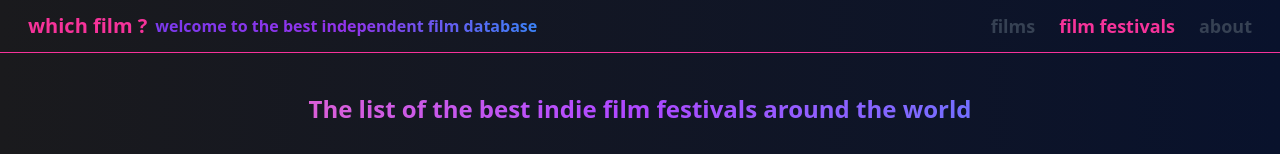
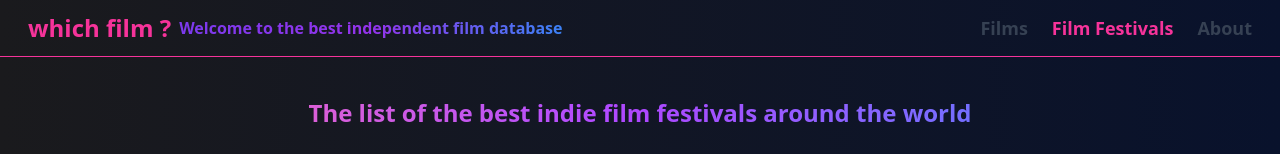
Before and after one commit to matteobu/whichfilm, a Next.js app: page /film-festival in a window 1280 px wide. Shown: the top 154 px of the page. Built offline with nearby package versions, Linux system fonts and the light colour scheme.

Commit message:
css style

```diff
--- a/components/headers/MainHeader.tsx
+++ b/components/headers/MainHeader.tsx
@@ -1,26 +1,47 @@
-// components/headers/MainHeader.js
 import Link from 'next/link';
 import NavLink from './NavLink';
-import { FaSearch } from 'react-icons/fa';
-import { activeButtonClassName } from '../utils-components/constants';
+import { PiFilmReel } from 'react-icons/pi';
+import { MdOutlineFestival } from 'react-icons/md';
+import { FaCircleInfo } from 'react-icons/fa6';
 
 export default function MainHeader() {
   return (
     <header className="bg-gradient-dark-gray-blue text-white p-3 sticky top-0 z-50 border-b-1 border-pink-500">
       <div className="max-w-7xl mx-auto px-4 flex justify-between items-center">
         <div className="flex space-x-2 items-center">
-          <Link href="/" className="text-pink-500 font-bold text-xl">
+          <Link
+            href="/"
+            className="text-pink-500 font-bold text-xl sm:text-2xl"
+          >
             which film ?
           </Link>
-          <span className="text-l font-bold text-transparent bg-gradient-pink-purple-blue-text">
-            welcome to the best independent film database
+          <span className="hidden sm:block text-l font-bold text-transparent bg-gradient-pink-purple-blue-text">
+            Welcome to the best independent film database
           </span>
         </div>
+
         <nav>
           <ul className="flex space-x-6 items-center h-full">
-            <NavLink href="/film-search">films</NavLink>
-            <NavLink href="/film-festival">film festivals</NavLink>
-            <NavLink href="/about">about</NavLink>
+            {/* Films link with icon */}
+            <NavLink href="/film-search">
+              {/* Icon visible only on small screens */}
+              <PiFilmReel className="text-xl sm:hidden" />
+              <span className="hidden sm:inline">Films</span>
+            </NavLink>
+
+            {/* Film Festivals link with icon */}
+            <NavLink href="/film-festival">
+              {/* Icon visible only on small screens */}
+              <MdOutlineFestival className="text-xl sm:hidden" />
+              <span className="hidden sm:inline">Film Festivals</span>
+            </NavLink>
+
+            {/* About link with icon */}
+            <NavLink href="/about">
+              {/* Icon visible only on small screens */}
+              <FaCircleInfo className="text-xl sm:hidden" />
+              <span className="hidden sm:inline">About</span>
+            </NavLink>
           </ul>
         </nav>
       </div>
```
